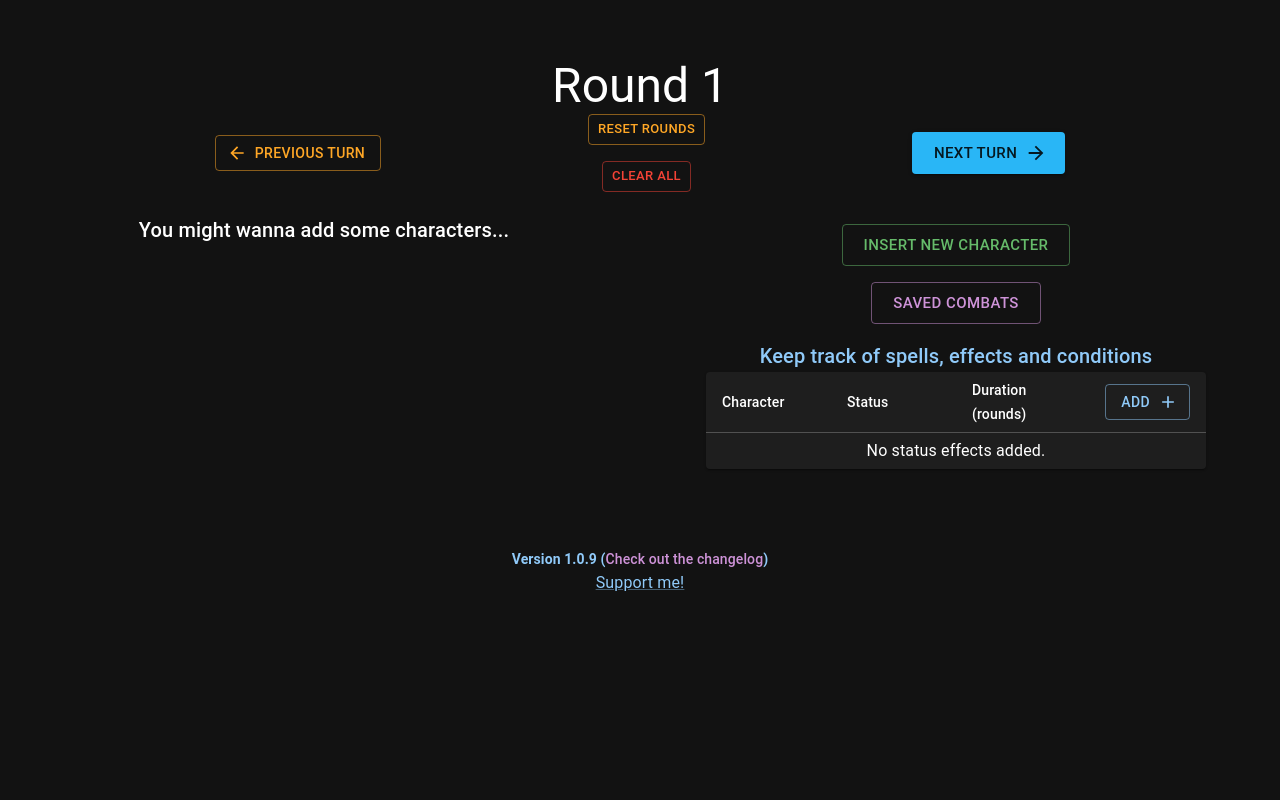
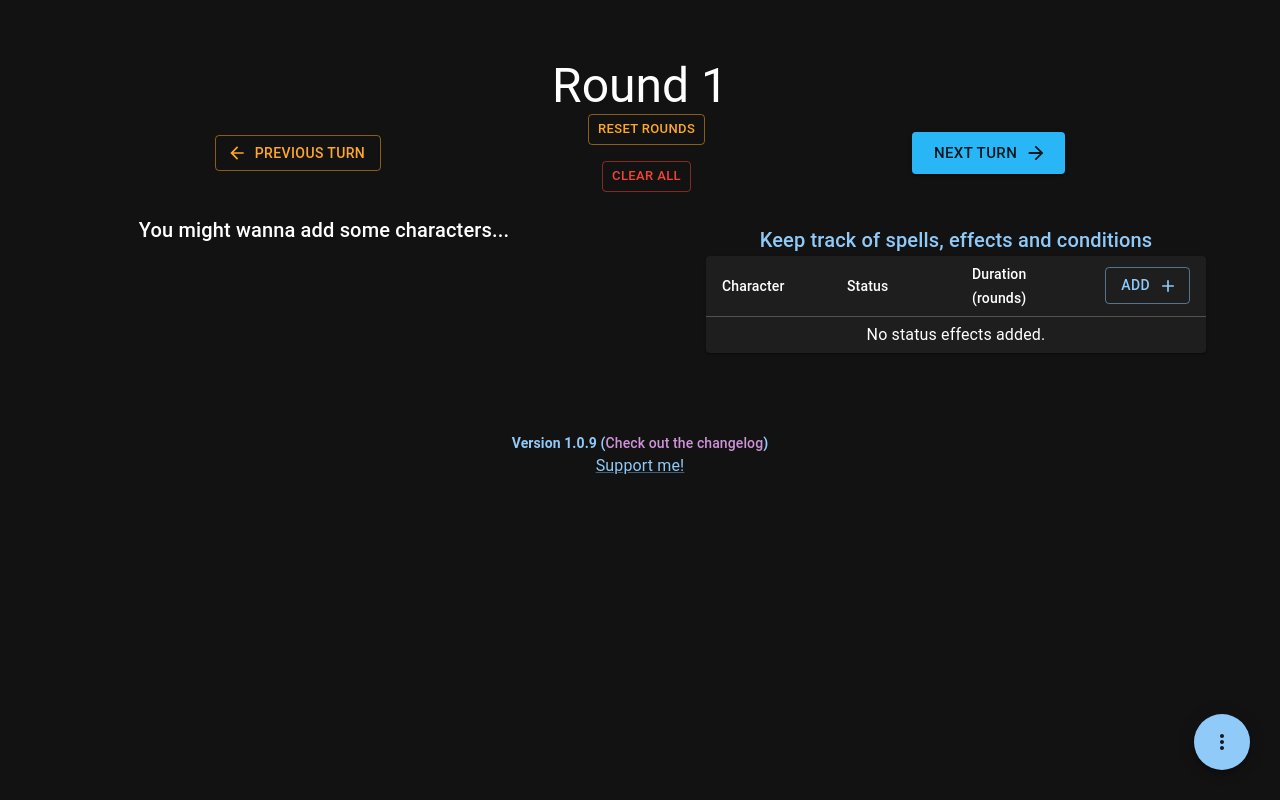
Before and after one commit to StefMTP/encounter-initiative-tracker, a React (Create React App) app: page / in a window 1280 px wide. Built offline with nearby package versions, Linux system fonts and the light colour scheme.

Commit message:
floating action buttons for insert character and saved combats

```diff
--- a/src/components/Structure/Drawers/SavedCombats/SavedCombatItem.tsx
+++ b/src/components/Structure/Drawers/SavedCombats/SavedCombatItem.tsx
@@ -18,8 +18,8 @@ import {
   Delete,
   AccessibilityNew,
   Person,
-  SportsKabaddi,
   Edit,
+  Restore,
 } from "@mui/icons-material";
 import { TurnContext } from "../../../../contexts/TurnContext";
 import { SavedCombatsContext } from "../../../../contexts/SavedCombatsContext";
@@ -51,7 +51,7 @@ const SavedCombatItem = ({ combat }: { combat: savedCombat }) => {
                   setTurn(combat.savedTurn);
                 }}
               >
-                <SportsKabaddi />
+                <Restore />
               </ListItemButton>
             </Tooltip>
           </Grid>
--- a/src/components/Structure/SideBar.tsx
+++ b/src/components/Structure/SideBar.tsx
@@ -1,5 +1,7 @@
 import { useContext, useState } from "react";
-import { Button, Grid, Snackbar, Typography } from "@mui/material";
+import { Button, Fab, Grid, Snackbar, Typography, Zoom } from "@mui/material";
+import { Add, Clear, MoreVert, SportsKabaddi } from "@mui/icons-material";
+import { green } from "@mui/material/colors";
 import Alert from "./Alerts/Alert";
 import BulkRemoveDialog from "./Dialogs/BulkRemoveDialog";
 import SavedCombatDrawer from "./Drawers/SavedCombats/SavedCombatDrawer";
@@ -12,6 +14,7 @@ const SideBar = () => {
   const [isOpen, setIsOpen] = useState(false);
   const [addIsOpen, setAddIsOpen] = useState(false);
   const [drawer, setDrawer] = useState(false);
+  const [isFabExpanded, setIsFabExpanded] = useState(false);
 
   const { playerStatuses, setPlayerStatuses } = useContext(
     PlayerStatusesContext
@@ -64,24 +67,6 @@ const SideBar = () => {
         alignItems="center"
         padding={4}
       >
-        <Button
-          sx={{ maxHeight: "45px" }}
-          size="large"
-          variant="outlined"
-          color="success"
-          onClick={() => setAddIsOpen(true)}
-        >
-          Insert new character
-        </Button>
-        <Button
-          sx={{ maxHeight: "45px" }}
-          size="large"
-          variant="outlined"
-          color="secondary"
-          onClick={toggleDrawer()}
-        >
-          Saved Combats
-        </Button>
         <Grid container justifyContent="center">
           <Typography textAlign="center" variant="h6" color="primary">
             Keep track of spells, effects and conditions
@@ -127,6 +112,48 @@ const SideBar = () => {
           {statusRemoveAlertMessage}
         </Alert>
       </Snackbar>
+      <Fab
+        color="primary"
+        sx={{ position: "fixed", bottom: 30, right: 30 }}
+        onClick={() => setIsFabExpanded(!isFabExpanded)}
+      >
+        {isFabExpanded ? <Clear /> : <MoreVert />}
+      </Fab>
+
+      <Zoom in={isFabExpanded} style={{ transitionDelay: "50ms" }}>
+        <Fab
+          sx={{
+            color: "common.white",
+            bgcolor: green[500],
+            "&:hover": {
+              bgcolor: green[600],
+            },
+            position: "fixed",
+            bottom: 100,
+            right: 30,
+          }}
+          onClick={() => setAddIsOpen(true)}
+        >
+          <Add />
+        </Fab>
+      </Zoom>
+      <Zoom in={isFabExpanded} style={{ transitionDelay: "60ms" }}>
+        <Fab
+          sx={{
+            color: "common.white",
+            bgcolor: "secondary.main",
+            "&:hover": {
+              bgcolor: "secondary.dark",
+            },
+            position: "fixed",
+            bottom: 170,
+            right: 30,
+          }}
+          onClick={toggleDrawer()}
+        >
+          <SportsKabaddi />
+        </Fab>
+      </Zoom>
     </>
   );
 };
```
